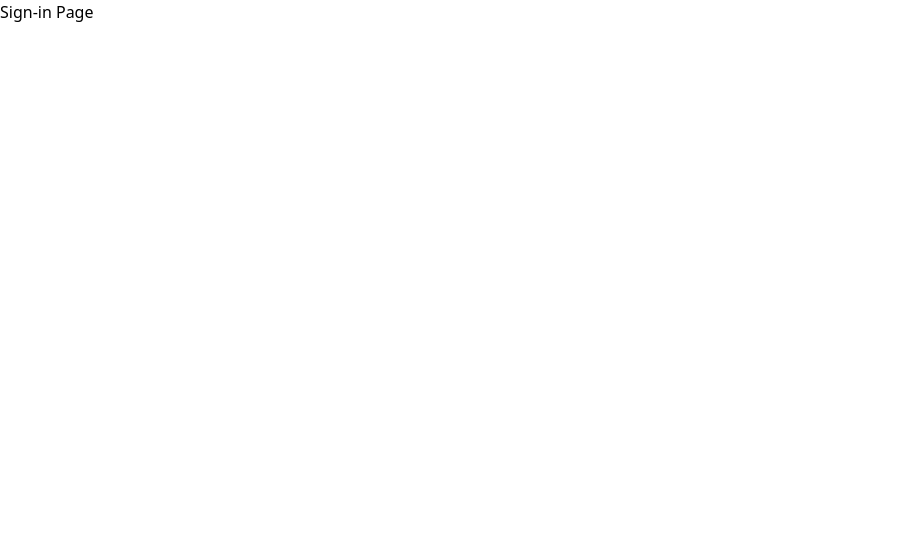
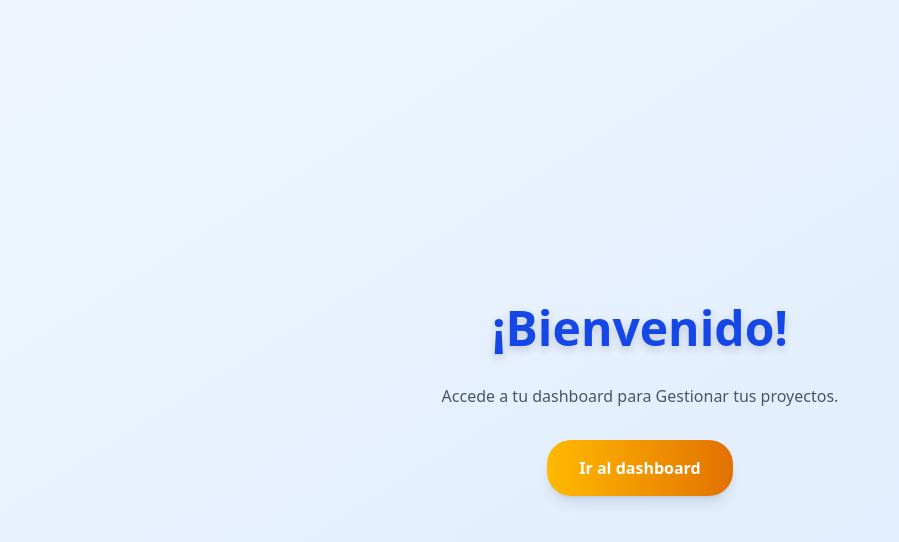
Before and after one commit to davidleonmayor/proyecto-grado-unimayor, a React app in the folder frontend/: page /sign-in in a window 1280 px wide. Shown: the whole page, without its empty margins (0-899 px from the left). Built offline with nearby package versions, Linux system fonts and the light colour scheme.

Commit message:
andamos de afán

```diff
--- a/frontend/app/sign-in/page.tsx
+++ b/frontend/app/sign-in/page.tsx
@@ -1,5 +1,26 @@
-export default function SignIn(){
+import Link from "next/link";
+
+export default function SignIn() {
   return (
-    <div>Sign-in Page</div>
+    <div className="min-h-screen flex flex-col items-center justify-center gap-8 bg-gradient-to-br from-blue-50 to-blue-100 px-4">
+
+      <h1 className="text-center text-5xl font-extrabold text-blue-700 drop-shadow-lg">
+        ¡Bienvenido!
+      </h1>
+
+      <p className="text-center text-gray-600 max-w-md">
+        Accede a tu dashboard para Gestionar tus proyectos.
+      </p>
+
+      <Link
+        href="/admin"
+        className="bg-gradient-to-r from-amber-400 to-amber-600 text-white font-semibold px-8 py-4 rounded-3xl shadow-lg hover:scale-105 transition-transform duration-300"
+      >
+        Ir al dashboard
+      </Link>
+
+
+
+    </div>
   )
 }
--- a/landing/src/components/Navbar.astro
+++ b/landing/src/components/Navbar.astro
@@ -2,7 +2,8 @@
 const navItems = [
     {name: "Caracteristicas", href: "#caracteristicas"},
     {name: "Equipo", href: "#equipo"},
-    {name: "Iniciar Sesion", href: "https://app.rocketnotes.dev"},
+    //!Ojo esto es temporal
+    {name: "Iniciar Sesion", href: "http://localhost:3000/sign-in"},
 ]
 ---
 
```
